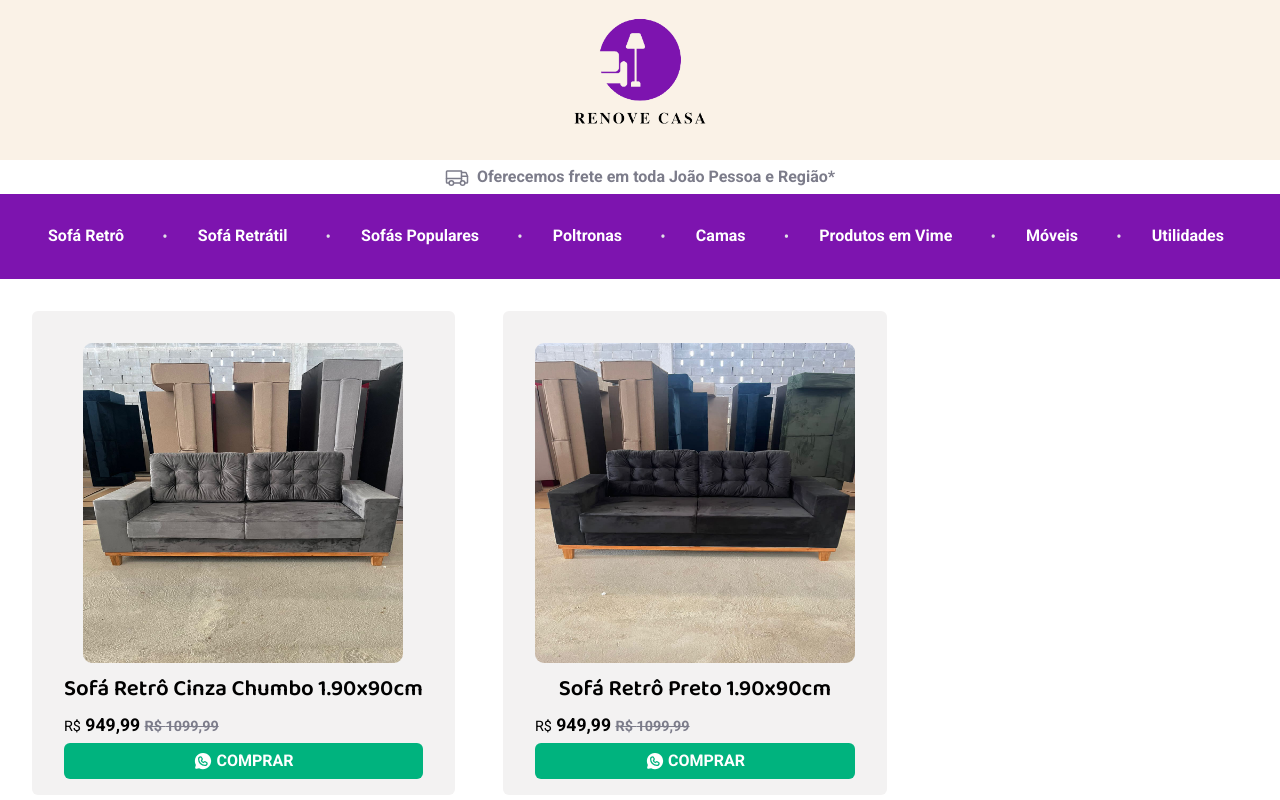
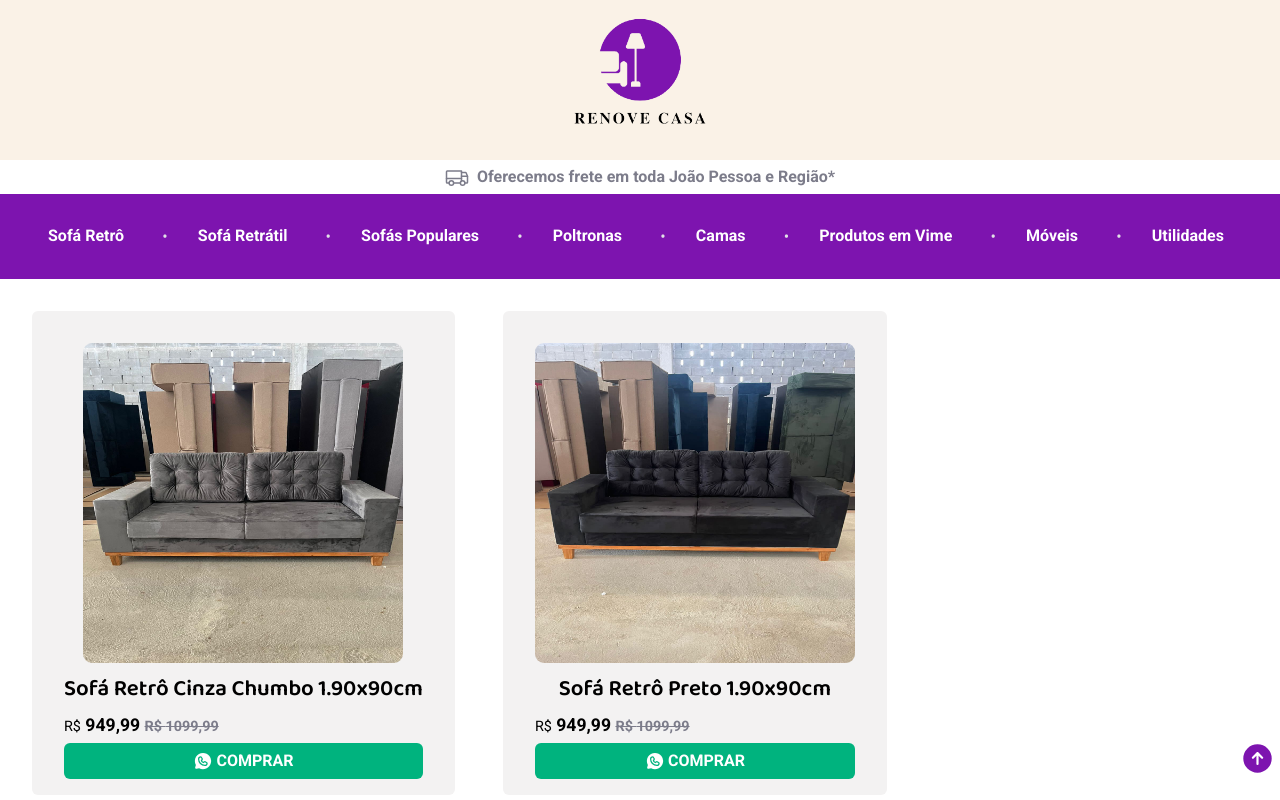
Before and after one commit to felipenobrg/renovecasajp, a React (Vite) app: page /sofaretro in a window 1280 px wide. Shown: the top 800 px of the page. Built offline with nearby package versions, Linux system fonts and the light colour scheme; the HTML template or start-up script is replaced by a standard one.

Commit message:
creatinfg ScrollDown

```diff
--- /dev/null
+++ b/src/components/ScrollDown/index.tsx
@@ -0,0 +1,32 @@
+import { ArrowCircleUp } from "phosphor-react";
+import { useState, useEffect } from "react";
+import { ScrollDownContainer } from "./styles";
+
+export function ScrollDown() {
+    const [showArrow, setShowArrow] = useState(false);
+
+    useEffect(() => {
+      const handleScroll = () => {
+        const shouldShowArrow = window.scrollY > 200;
+        setShowArrow(shouldShowArrow);
+      };
+
+      window.addEventListener('scroll', handleScroll);
+
+      return () => {
+        window.removeEventListener('scroll', handleScroll);
+      };
+    }, []);
+
+    const scrollToTop = () => {
+      window.scrollTo({
+        top: 0,
+        behavior: 'smooth',
+      });
+    };
+    return (
+        <ScrollDownContainer onClick={scrollToTop}>
+        <ArrowCircleUp size={35} color="#7D14AF" weight="fill" />
+        </ScrollDownContainer>
+    )
+}
--- /dev/null
+++ b/src/components/ScrollDown/styles.ts
@@ -0,0 +1,8 @@
+import { styled } from "styled-components";
+
+export const ScrollDownContainer = styled.div`
+   position: fixed;
+   bottom: 20px;
+   right: 5px;
+   cursor: pointer;
+`
--- a/src/components/SectionLink/styles.ts
+++ b/src/components/SectionLink/styles.ts
@@ -10,7 +10,7 @@ export const SectionContainer = styled.section`
     display: flex;
     align-items: center;
 
-    font-size: 0.85rem;
+    font-size: 0.95rem;
     text-align: center;
     overflow-x: auto;
   }
--- a/src/pages/Home/index.tsx
+++ b/src/pages/Home/index.tsx
@@ -2,7 +2,6 @@ import { AboutDelivery } from "../../components/AboutDelivery";
 import { Header } from "../../components/Header";
 import { SectionLink } from "../../components/SectionLink";
 import { Carousel } from "./Components/Carousel";
-
 
 export function Home() {
   return (
@@ -11,6 +10,8 @@ export function Home() {
       <AboutDelivery />
       <SectionLink />
       <Carousel />
+
+
     </>
   );
 }
--- a/src/pages/Sofa-retro/index.tsx
+++ b/src/pages/Sofa-retro/index.tsx
@@ -7,8 +7,11 @@ import SofaRetroPreto from "../../assets/SofaRetro/RetroPreto.jpg";
 import SofaRetroAzul from "../../assets/SofaRetro/RetroAzul.jpg";
 import SofaRetroVermelho from "../../assets/SofaRetro/RetroVermelho.jpg";
 import SofaRetroTerraCota from "../../assets/SofaRetro/RetroTerraCota.jpg";
+import { ScrollDown } from "../../components/ScrollDown";
 
 export function SofaRetro() {
+
+
   return (
     <>
       <Header />
@@ -50,6 +53,7 @@ export function SofaRetro() {
         oldPrice="1199,99"
         textForWhatsApp="Olá. Gostaria de comprar Sofá Retrô Terra Cota"
       />
+  <ScrollDown />
     </>
   );
 }
```
